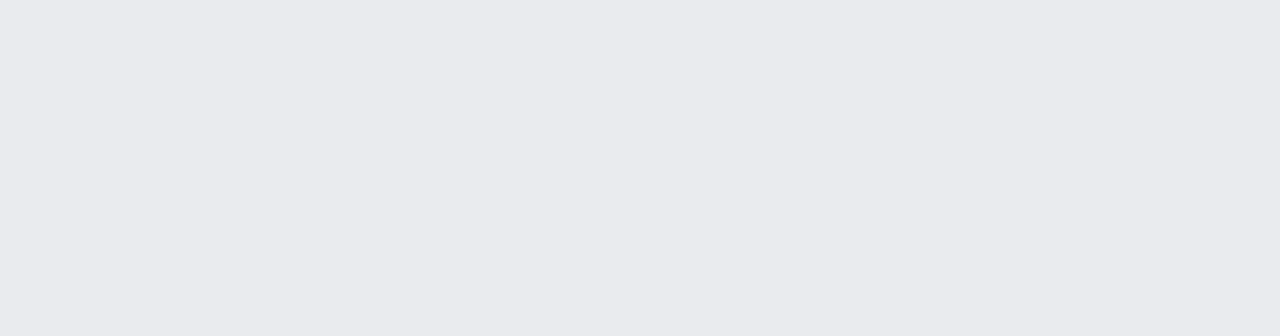
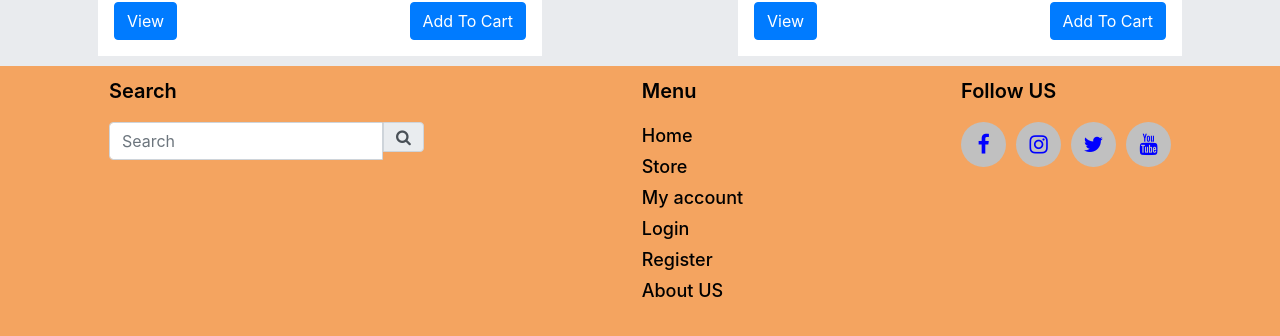
Before and after one commit to Ozair0/e-comeerce-nextjs, a Next.js app: page / in a window 1280 px wide. Shown: the part 2476-2812 px from the top of the page. Before the commit the page ends 2322 px from the top, so only its background shows below. Built offline with nearby package versions, Linux system fonts and the light colour scheme.

Commit message:
Added footer and small some small css fixes

```diff
--- a/Components/Product/Product_Item.js
+++ b/Components/Product/Product_Item.js
@@ -4,7 +4,7 @@ export default function ProductItem() {
       <div className="product-card p-3 bg-white">
         <i className="fa fa-apple"></i>
         <div className="about-product text-center mt-2">
-          <img src="https://i.imgur.com/3VTaSeb.png" width="300" />
+          <img src="/images/product.jpg" width="300" />
           <div>
             <h4>Believing is seeing</h4>
             <h6 className="mt-0 text-black-50">Apple pro display XDR</h6>
--- /dev/null
+++ b/Components/footer.js
@@ -0,0 +1,46 @@
+export default function Footer() {
+  return (
+    <footer className="footer">
+      <div className="fs">
+        <p>Search</p>
+        <div className="input-group">
+          <input type="search" className="form-control " placeholder="Search" />
+          <div className="input-group-append">
+            <a
+              href="#"
+              className="search_inp_icon fa fa-search input-group-text"
+            ></a>
+          </div>
+        </div>
+      </div>
+      <div className="fm">
+        <p>Menu</p>
+        <div>
+          <a href="#">Home</a>
+          <a href="#">Store</a>
+          <a href="#">My account</a>
+          <a href="#">Login</a>
+          <a href="#">Register</a>
+          <a href="#">About US</a>
+        </div>
+      </div>
+      <div className="fu">
+        <p>Follow US</p>
+        <div>
+          <a href="#">
+            <i className="fa fa-facebook fa-lg"></i>
+          </a>
+          <a href="#">
+            <i className="fa fa-instagram fa-lg"></i>
+          </a>
+          <a href="#">
+            <i className="fa fa-twitter fa-lg"></i>
+          </a>
+          <a href="#">
+            <i className="fa fa-youtube fa-lg"></i>
+          </a>
+        </div>
+      </div>
+    </footer>
+  );
+}
--- a/pages/_app.js
+++ b/pages/_app.js
@@ -7,6 +7,7 @@ import "../styles/Slider.css";
 import "../styles/OrderProcess.css";
 import "../styles/product.scss";
 import "../styles/style.scss";
+import "../styles/Footer.scss";
 import Nav from "../Components/Navbar/Nav";
 import Head from "next/head";
 
--- a/pages/index.js
+++ b/pages/index.js
@@ -2,6 +2,7 @@ import Slider from "../Components/Slider/Slider";
 import OrderProcessList from "../Components/OrderProcess/OrderProcessList";
 import ProductItem from "../Components/Product/Product_Item";
 import ProductList from "../Components/Product/Product_List";
+import Footer from "../Components/footer";
 
 export default function Home() {
   return (
@@ -9,6 +10,7 @@ export default function Home() {
       <Slider />
       <OrderProcessList />
       <ProductList />
+      <Footer />
     </div>
   );
 }
--- /dev/null
+++ b/styles/Footer.scss
@@ -0,0 +1,62 @@
+.footer {
+  height: 300px;
+  background-color: sandybrown;
+  display: flex;
+  justify-content: space-around;
+  div {
+    margin-top: 10px;
+    height: min-content;
+    p {
+      color: black;
+      font-size: 20px;
+      font-weight: 600;
+    }
+  }
+
+  .fu {
+    div {
+      display: flex;
+      flex-direction: row;
+      width: auto;
+      justify-content: space-between;
+
+      a {
+        height: 45px;
+        width: 45px;
+        display: flex;
+        justify-content: center;
+        align-items: center;
+        background-color: silver;
+        border-radius: 50px;
+        text-decoration: none;
+        color: blue;
+      }
+
+      :not(:first-child) {
+        margin-left: 10px;
+      }
+    }
+  }
+  .fm {
+    div {
+      display: flex;
+      flex-direction: column;
+      a {
+        color: black;
+        font-size: 18px;
+        font-weight: 500;
+      }
+      :not(:first-child) {
+        margin-top: 4px;
+      }
+    }
+  }
+  .fs {
+    div {
+      display: flex;
+      div {
+        margin: 0;
+      }
+    }
+  }
+}
--- a/styles/MainPage.css
+++ b/styles/MainPage.css
@@ -1,5 +1,4 @@
 .home-page {
   display: flex;
   flex-direction: column;
-  margin-bottom: 40px;
 }
--- a/styles/OrderProcess.css
+++ b/styles/OrderProcess.css
@@ -4,14 +4,17 @@
   margin-top: 40px;
   margin-bottom: 40px;
   background: white;
-    width: min-content;
+  width: auto;
   height: min-content;
   padding: 10px;
   align-self: center;
   border-radius: 7px;
   box-shadow: 4px 4px 4px gray;
+  flex-direction: row;
+  flex-wrap: wrap;
 }
 .OrderProcessItem {
+  margin-top: 10px;
   background-color: #ffa84f;
   height: 250px;
   width: 250px;
```
Also changed, not shown: public/images/product.jpg (added). Lines whose indentation alone changed are shown as unchanged.
